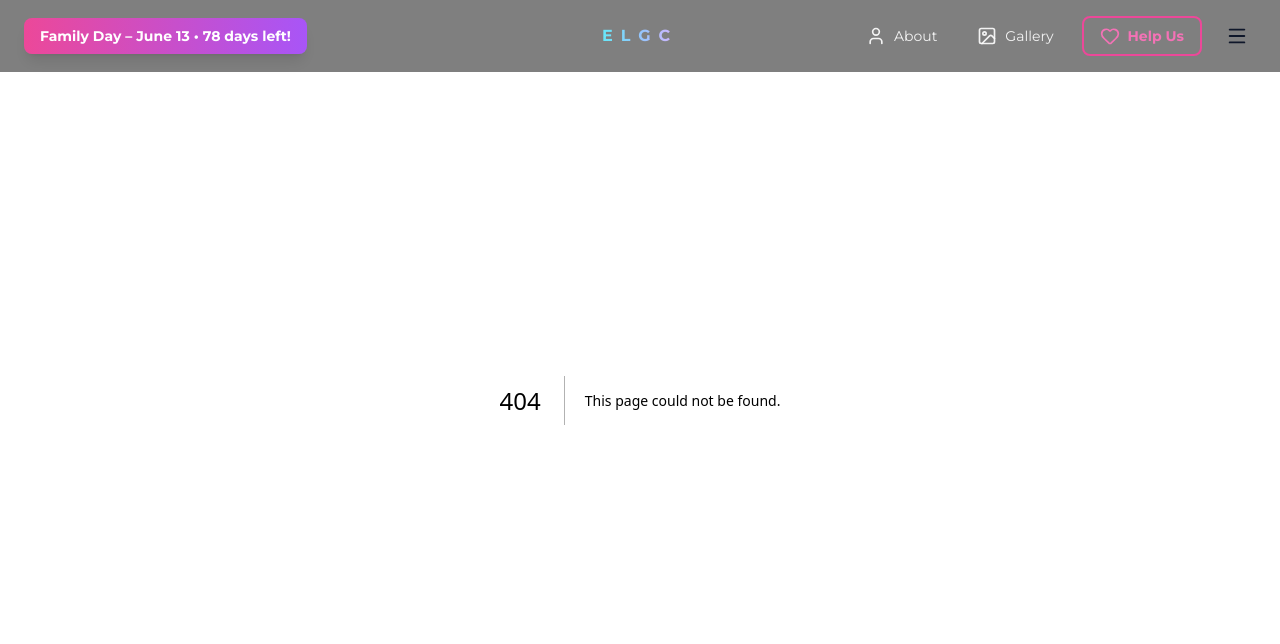
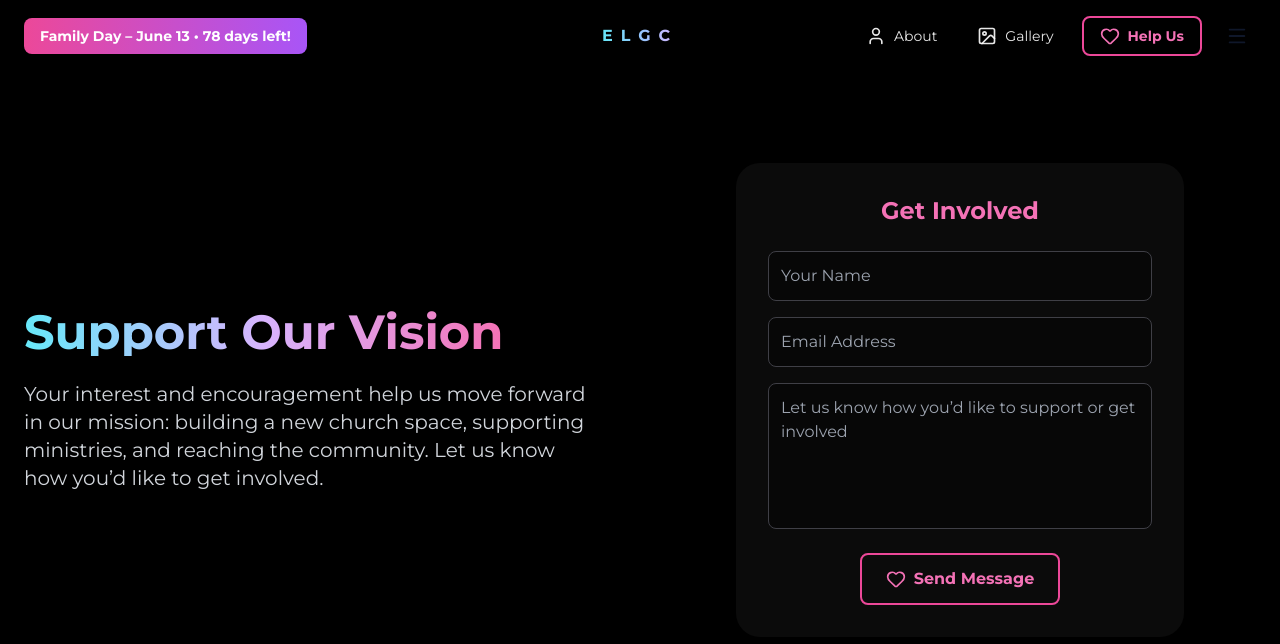
Before and after one commit to karlodelarosa/elgc, a Next.js app: page /donate in a window 1280 px wide. Before the commit this address had no page. Shown: the top 644 px of the page. Built offline with nearby package versions, Linux system fonts and the light colour scheme; a web font is replaced by a local one.

Commit message:
feat: added new donate page

```diff
--- /dev/null
+++ b/app/donate/page.tsx
@@ -0,0 +1,100 @@
+'use client'
+
+import { Heart } from 'lucide-react'
+import { motion } from 'framer-motion'
+import { useForm, ValidationError } from '@formspree/react'
+
+export default function DonatePage() {
+  const [state, handleSubmit] = useForm('xjgpgdnv') // your Formspree ID
+
+  return (
+    <div className="min-h-screen w-full bg-black text-white px-6 py-16 flex items-center justify-center">
+      <div className="flex flex-col md:flex-row gap-12 max-w-7xl w-full">
+
+        {/* Left Column: Info */}
+        <div className="flex-1 flex flex-col justify-center items-center md:items-start gap-6 text-center md:text-left">
+          <h1 className="text-4xl md:text-5xl font-bold bg-clip-text text-transparent bg-gradient-to-r from-cyan-300 via-purple-300 to-pink-400">
+            Support Our Vision
+          </h1>
+          <p className="text-gray-300 text-lg md:text-xl max-w-xl">
+            Your interest and encouragement help us move forward in our mission:
+            building a new church space, supporting ministries, and reaching the community.
+            Let us know how you’d like to get involved.
+          </p>
+
+          {/* <ul className="flex flex-col gap-4 text-gray-400 text-lg mt-4">
+            <li>• K2K – New Church Building Project</li>
+            <li>• Support ongoing ministries and outreach programs</li>
+            <li>• Church renovations and maintenance</li>
+          </ul>
+
+          <div className="mt-6 flex flex-col gap-4 text-center md:text-left">
+            <p className="text-gray-300">Other ways to support us:</p>
+            <ul className="flex flex-col gap-2 text-gray-400 text-base">
+              <li>• Bank Transfer: <span className="text-pink-400">[Bank Placeholder]</span></li>
+              <li>• GCash: <span className="text-pink-400">[GCash Placeholder]</span></li>
+            </ul>
+            <p className="text-gray-500 mt-2 italic">Online support via other platforms will be available soon!</p>
+          </div> */}
+        </div>
+
+        {/* Right Column: Contact / Support Form */}
+        <div className="flex-1 flex flex-col justify-center items-center w-full">
+          <div className="w-full max-w-md bg-neutral-900/50 backdrop-blur-md rounded-3xl p-8 shadow-lg flex flex-col">
+            <h2 className="text-2xl font-semibold mb-6 text-pink-400 text-center">Get Involved</h2>
+
+            {state.succeeded ? (
+              <p className="text-green-500 font-medium text-center mt-4 text-lg">
+                Thank you for reaching out! We’ll connect with you soon ❤️
+              </p>
+            ) : (
+              <form onSubmit={handleSubmit} className="flex flex-col gap-4">
+                <input
+                  type="text"
+                  name="name"
+                  placeholder="Your Name"
+                  className="p-3 rounded-lg bg-black/40 border border-zinc-700 focus:outline-none focus:border-pink-500 text-white"
+                  required
+                />
+                <ValidationError prefix="Name" field="name" errors={state.errors} />
+
+                <input
+                  type="email"
+                  name="email"
+                  placeholder="Email Address"
+                  className="p-3 rounded-lg bg-black/40 border border-zinc-700 focus:outline-none focus:border-pink-500 text-white"
+                  required
+                />
+                <ValidationError prefix="Email" field="email" errors={state.errors} />
+
+                <textarea
+                  name="message"
+                  placeholder="Let us know how you’d like to support or get involved"
+                  rows={5}
+                  className="p-3 rounded-lg bg-black/40 border border-zinc-700 focus:outline-none focus:border-pink-500 text-white resize-none"
+                  required
+                />
+
+                {/* Submit Button */}
+                <motion.div
+                  className="flex flex-row items-center justify-center gap-2 px-6 py-3 rounded-lg border-2 border-pink-500 text-pink-400 font-semibold cursor-pointer select-none text-sm md:text-base mt-2 mx-auto"
+                  whileHover={{
+                    backgroundColor: 'rgba(255,192,203,0.1)',
+                    color: '#ff80bf',
+                    textShadow: '0 0 6px rgba(255,192,203,0.6)',
+                  }}
+                  whileTap={{ scale: 0.95 }}
+                  onClick={() => document.querySelector('form')?.requestSubmit()}
+                >
+                  <Heart className="w-4 h-4 md:w-5 md:h-5" />
+                  <span>Send Message</span>
+                </motion.div>
+              </form>
+            )}
+          </div>
+        </div>
+
+      </div>
+    </div>
+  )
+}
```
